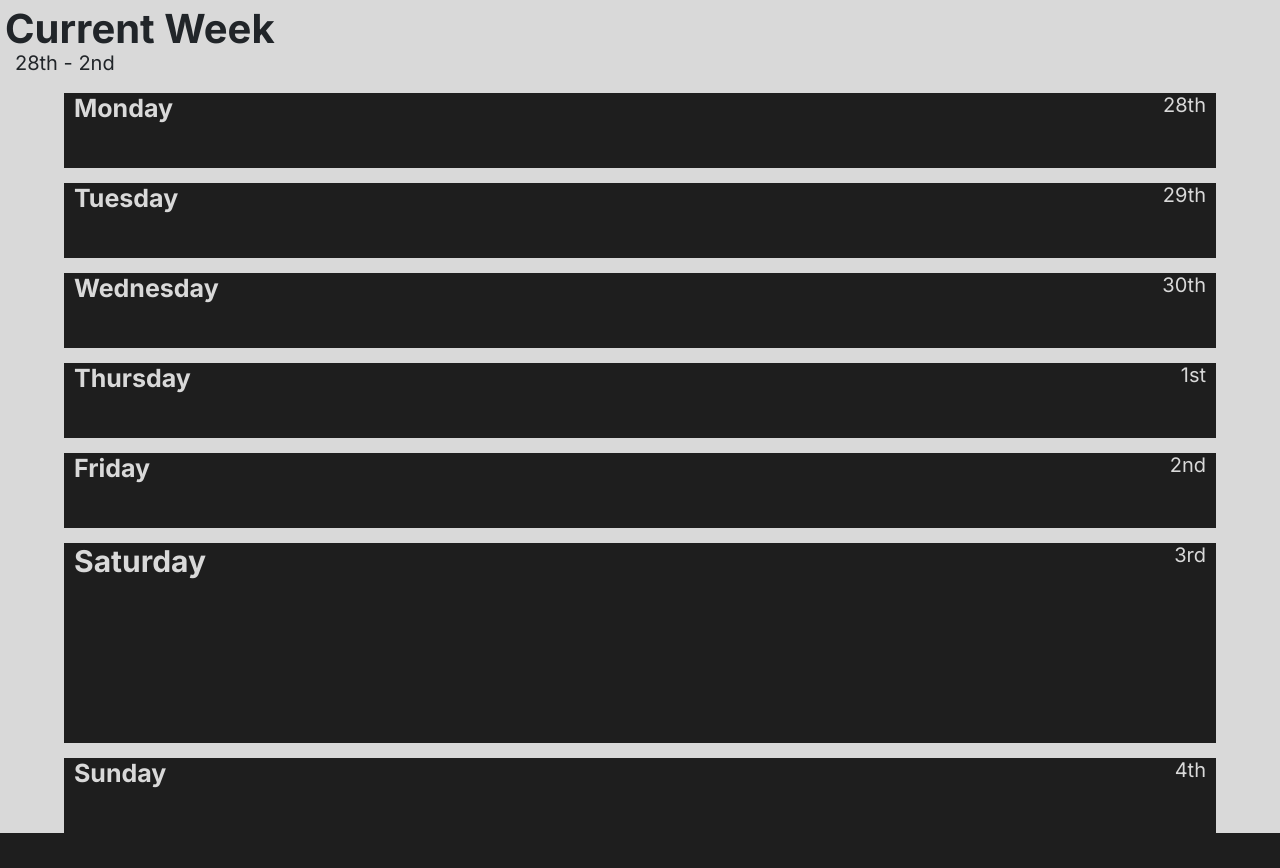
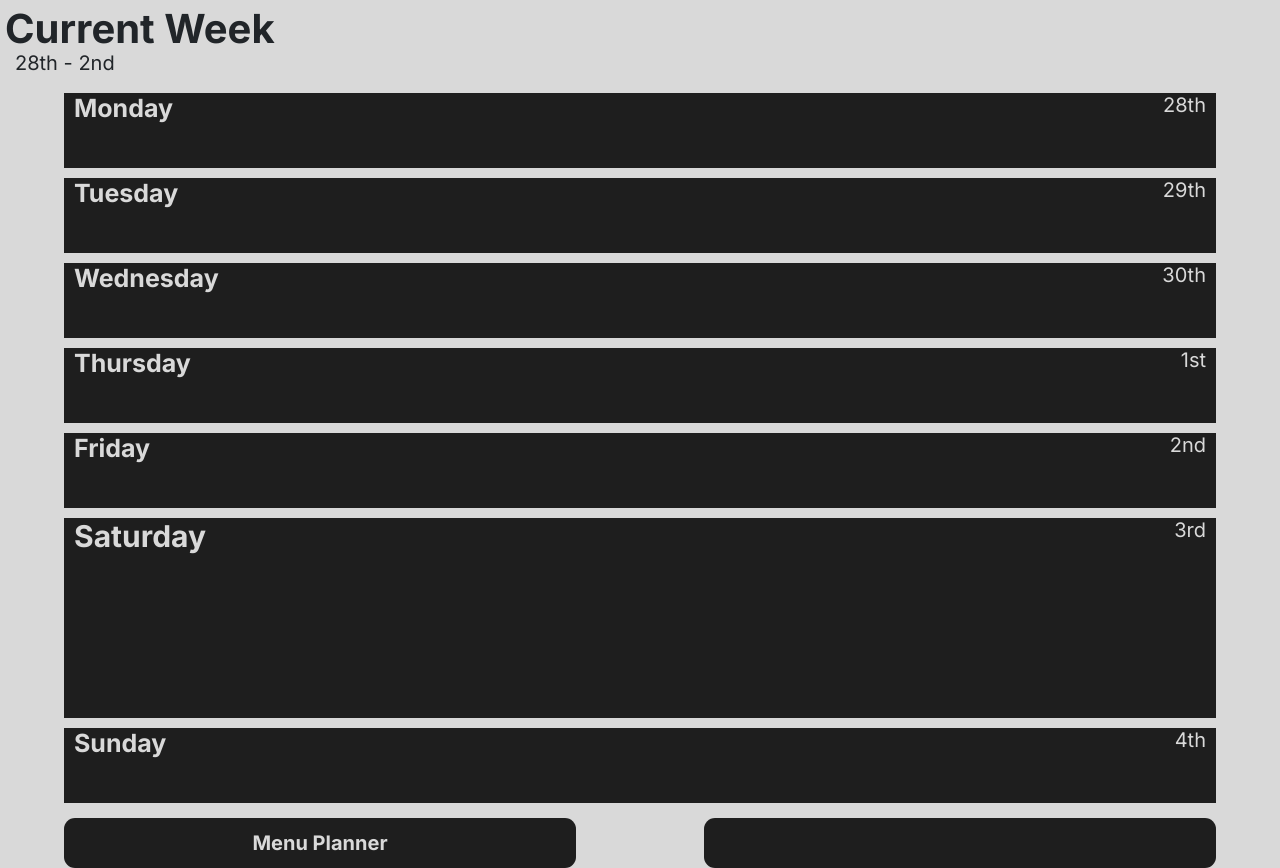
Before and after one commit to TidalCub/weekly_menu, a Flask app: page /menu in a window 1280 px wide. Before the commit the page ends 833 px from the top, so only its background shows below. Run offline with Flask 2, Linux system fonts and the light colour scheme; parts of the project's set-up code (start-up, migrations or seed data) failed here and were passed over.

Commit message:
add url arguments

```diff
--- /dev/null
+++ b/app/modules.py
@@ -0,0 +1,5 @@
+import datetime
+
+
+def week_number():
+    return datetime.datetime.now().isocalendar()[1]
--- a/app/routes.py
+++ b/app/routes.py
@@ -1,6 +1,7 @@
 from flask import render_template_string, request, render_template, redirect, session, jsonify, flash, send_file
 from app import app
 
+from app import modules
 
 @app.route("/")
 @app.route("/home")
@@ -10,5 +11,21 @@ def home():
 
 @app.route("/menu")
 def menu():
+    menu_id = request.args.get('menuid')
+    week_commencing = request.args.get("wdc")
+    print(menu_id, week_commencing)
+    return render_template("menu.html")
 
-    return render_template("menu.html")
+@app.route("/menu/menu-planner")
+def menu_planner():
+
+    menu_id = request.args.get('menuid')
+    week_commencing = request.args.get("wdc")
+
+    if week_commencing == "none":
+        week_num = modules.week_number()
+        redirect_url = f"/menu/menu-planner?menuid={menu_id}&wdc={week_num}"
+        return redirect(redirect_url)
+
+    print(menu_id, week_commencing)
+    return render_template("menu-planner.html")
--- a/app/static/css/main.css
+++ b/app/static/css/main.css
@@ -15,3 +15,26 @@ h1{
 h5{
     padding-left: 10px;
 }
+.big-btn{
+    width: 40%;
+    height:50px;
+    background-color: #1E1E1E;
+    border-radius: 11px;
+}
+.btn-link{
+    width:100%;
+    height:100%;
+    text-decoration: none;
+    display: flex;
+    justify-content: center;
+    align-items: center;
+}
+.link{
+    width:100%;
+
+    color:#D9D9D9;
+    text-align: center;
+    font-weight: 600;
+    font-size: 20px;
+
+}
--- a/app/static/css/menu.css
+++ b/app/static/css/menu.css
@@ -5,7 +5,7 @@
     display: flex;
     flex-direction: column;
     justify-content: center;
-    gap: 15px;
+    gap: 10px;
 }
 .day{
     transition: ease 0.2s;
@@ -13,6 +13,7 @@
     height:75px;
     background-color: #1E1E1E;
     margin: auto;
+    cursor: pointer;
 }
 
 .day-head{
@@ -38,3 +39,10 @@
     transition: ease 0.2s;
     font-size: 30px;
 }
+
+#menu-nav{
+    width:100%;
+    display: flex;
+    justify-content: space-around;
+    margin-top: 15px;
+}
--- a/app/static/js/menu_day_script.js
+++ b/app/static/js/menu_day_script.js
@@ -23,4 +23,18 @@ function remove_active_day(){
     })
 }
 
+function menu_id(){
+    const queryString = window.location.search;
+    const urlParams = new URLSearchParams(queryString);
+    const menuid =  urlParams.get('menuid')
+    return menuid
+}
+
+function set_menu_planner_link(){
+    var link = document.getElementById("menu-planner-link")
+    li = "/menu/menu-planner?menuid=" + menu_id() + "&wdc=none"
+    link.href = li
+}
+
 expand_current_day()
+set_menu_planner_link()
--- a/app/templates/menu.html
+++ b/app/templates/menu.html
@@ -36,5 +36,11 @@
     </div>
 </div>
 
+<div id="menu-nav">
+    <div class="big-btn" id="menu-planner">
+        <a class="btn-link" id="menu-planner-link" ><div class="link">Menu Planner</div></a>
+    </div>
+    <div class = "big-btn" id=""></div>
+</div>
 <script src="{{ url_for('static',filename='js/menu_day_script.js') }}" type="text/javascript"></script>
 {% endblock %}
```
Also changed, not shown: app/static/js/menu_planner.js (added, +17 -0 lines), app/templates/menu-planner.html (added, +12 -0 lines).
